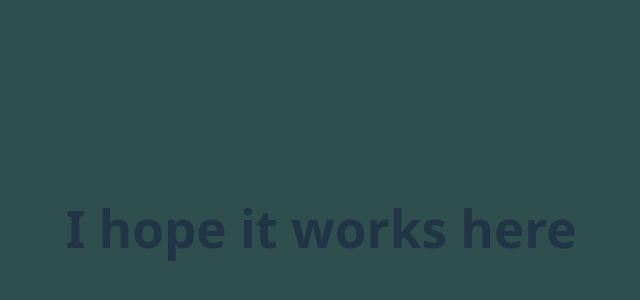
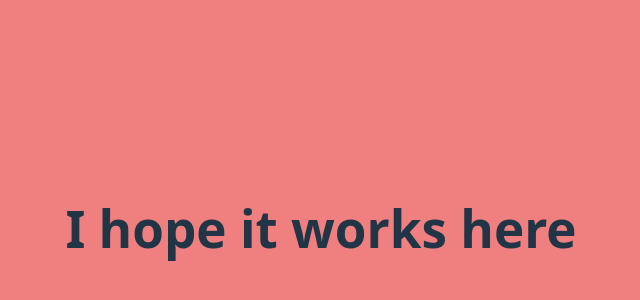
Before and after one commit to Basudev-Pokharel/github-actions-survives-vercel-fails, a React (Vite) app: page / in a window 1280 px wide. Shown: the part 172-472 px from the top of the page, without its empty margins (319-959 px from the left). Built offline with nearby package versions, Linux system fonts and the light colour scheme.

Commit message:
CI failed: plot twist nobody saw coming.

```diff
--- a/src/index.css
+++ b/src/index.css
@@ -28,7 +28,7 @@ body {
   place-items: center;
   min-width: 320px;
   min-height: 100vh;
-  background-color: DarkSlateGrey;
+  background-color: LightCoral;
 }
 
 h1 {
```
Also changed, not shown: 1 other file (tests, documents, lock files or other folders).
